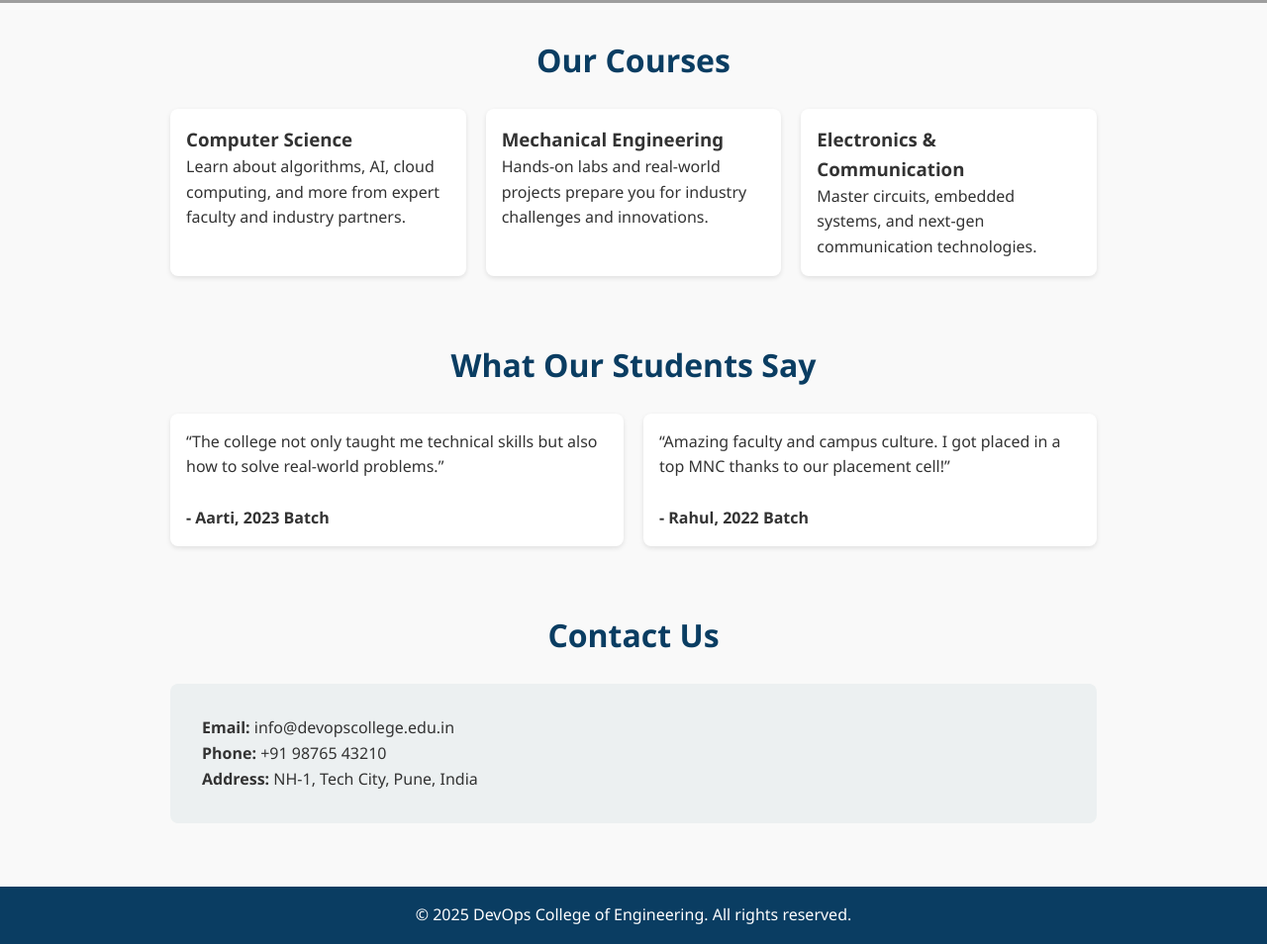
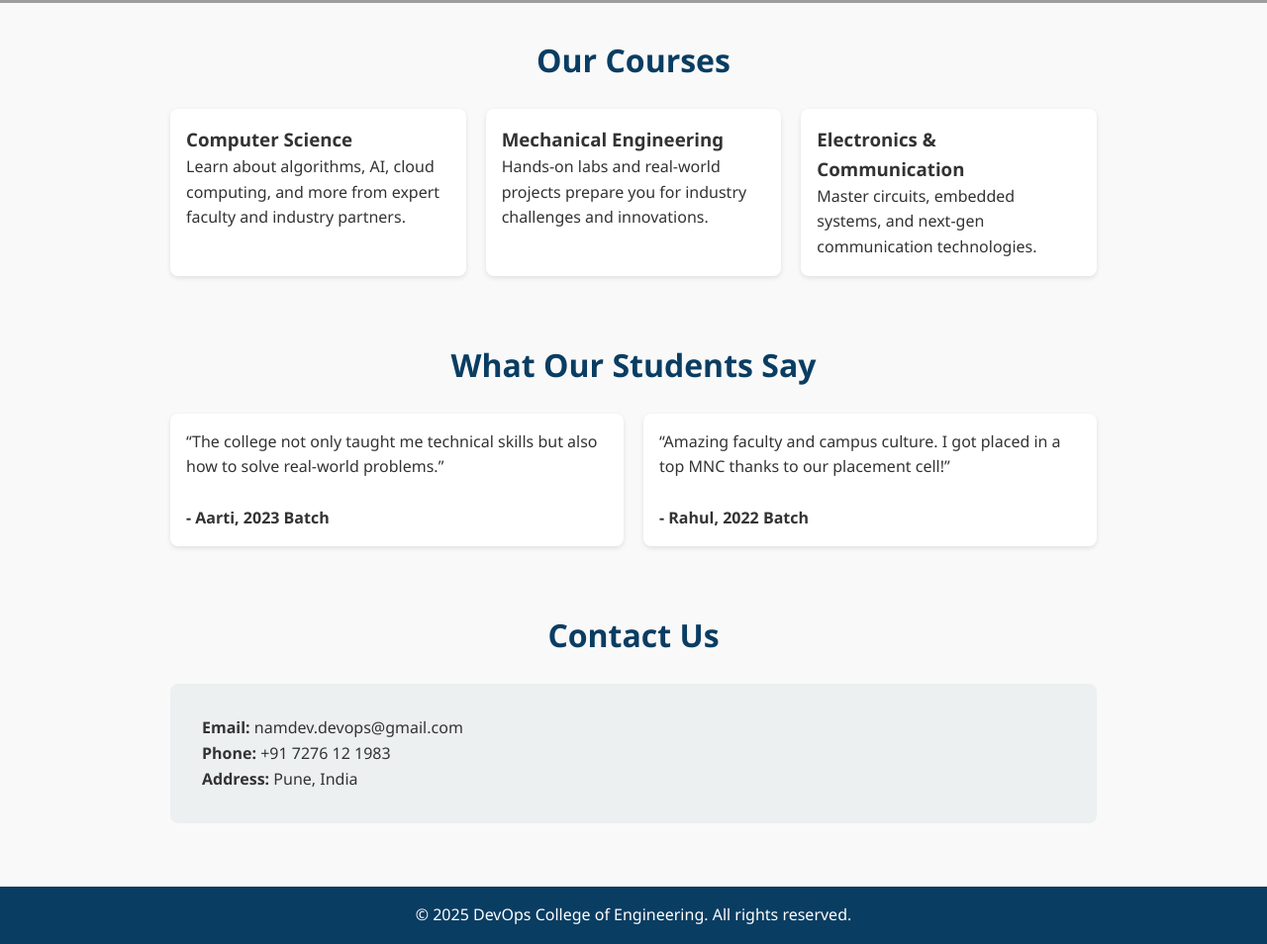
Before and after one commit to namdev-rathod/eks-cloudformation-jenkins-pipeline, a plain HTML site: page frontend-app/index.html in a window 1280 px wide. Shown: the part 532-1486 px from the top of the page at 99% size. Drawn offline with Linux system fonts and the light colour scheme; grey boxes are pictures that could not be loaded.

Commit message:
added changes for frontend

```diff
--- a/frontend-app/index.html
+++ b/frontend-app/index.html
@@ -134,9 +134,9 @@
   <section id="contact">
     <h2 class="section-title">Contact Us</h2>
     <div class="contact">
-      <p><strong>Email:</strong> info@devopscollege.edu.in</p>
-      <p><strong>Phone:</strong> +91 98765 43210</p>
-      <p><strong>Address:</strong> NH-1, Tech City, Pune, India</p>
+      <p><strong>Email:</strong> namdev.devops@gmail.com</p>
+      <p><strong>Phone:</strong> +91 7276 12 1983</p>
+      <p><strong>Address:</strong> Pune, India</p>
     </div>
   </section>
 
```
